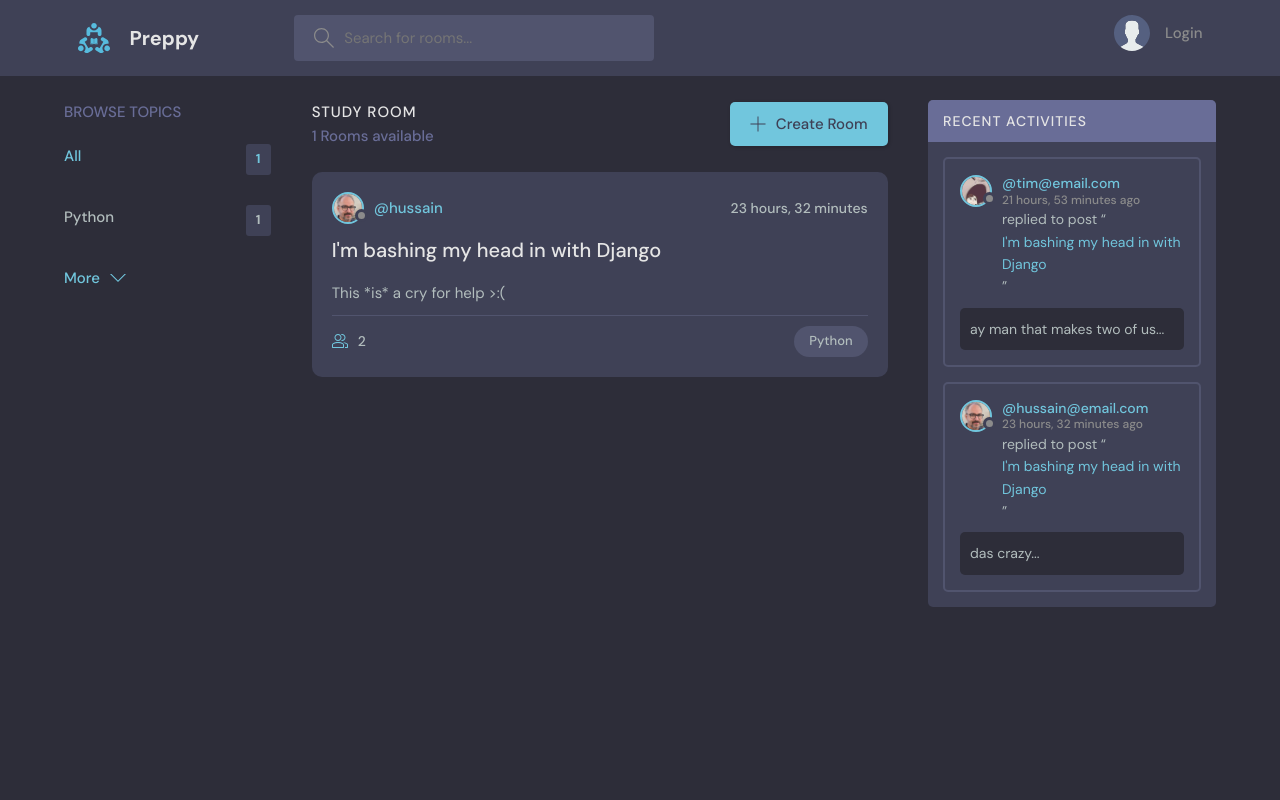
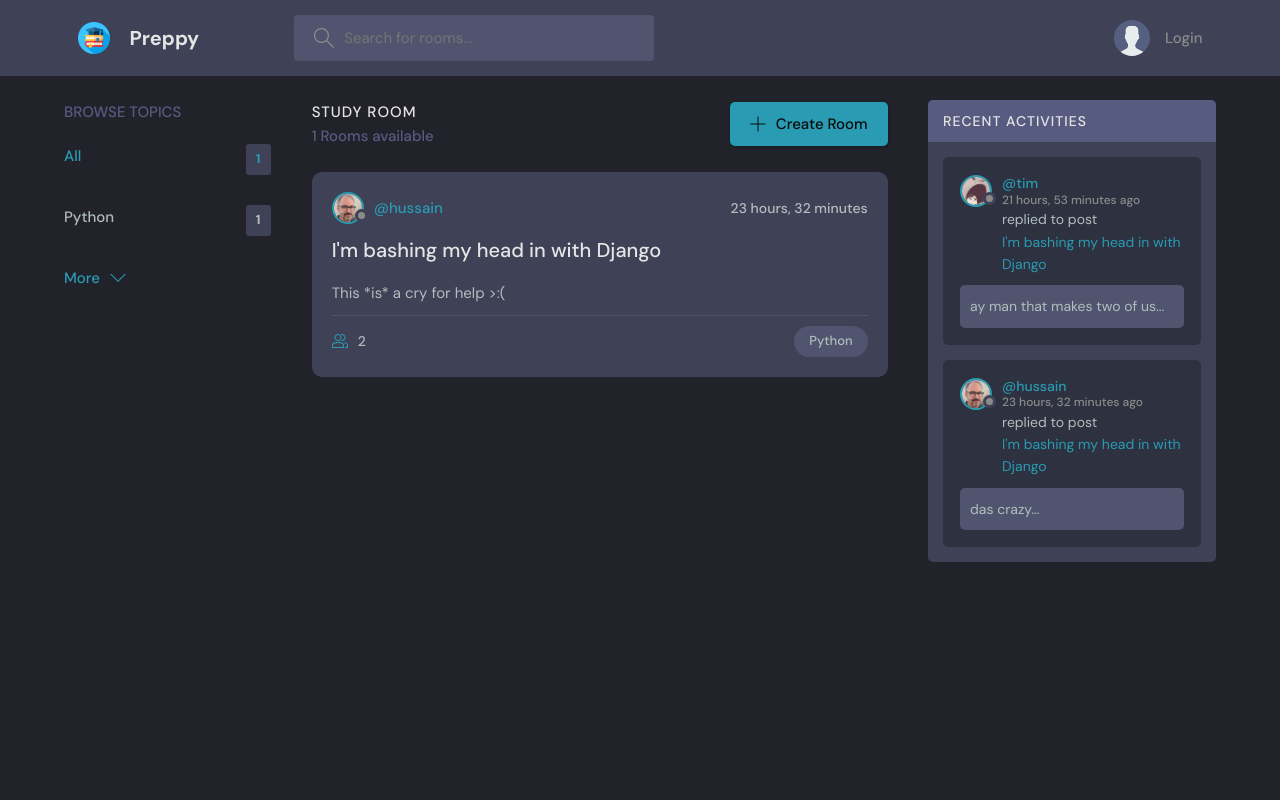
Before and after one commit to cremegon/django-webapp, a Django app: page / in a window 1280 px wide. Run offline with Django 5.2, Linux system fonts and the light colour scheme; data comes from the database, SQL or seed files in the repository; both versions use the stored data as it was after the commit; parts of the project's set-up code (start-up, migrations or seed data) failed here and were passed over.

Commit message:
add: css changes

```diff
--- a/base/templates/base/activity_component.html
+++ b/base/templates/base/activity_component.html
@@ -15,7 +15,7 @@
           <img src="{{message.user.avatar.url}}" />
         </div>
         <p>
-          @{{message.user}}
+          @{{message.user.username}}
           <span>{{message.created|timesince}} ago</span>
         </p>
       </a>
@@ -42,9 +42,9 @@
     </div>
     <div class="activities__boxContent">
       <p>
-        replied to post “<a href="{% url 'room' message.room.id %}"
+        replied to post <a href="{% url 'room' message.room.id %}"
           >{{message.room}}</a
-        >”
+        >
       </p>
       <div class="activities__boxRoomContent">{{message.body}}</div>
     </div>
--- a/base/templates/base/room.html
+++ b/base/templates/base/room.html
@@ -157,10 +157,10 @@
         {% for user in participants%}
         <a href="{% url 'user-profile' user.id %}" class="participant">
           <div class="avatar avatar--medium">
-            <img src="https://randomuser.me/api/portraits/men/37.jpg" />
+            <img src="{{user.avatar.url}}" />
           </div>
           <p>
-            {{user.username}}
+            {{user.name}}
             <span>@{{user.username}}</span>
           </p>
         </a>
--- a/static/styles/style.css
+++ b/static/styles/style.css
@@ -1,15 +1,15 @@
 @import url("https://fonts.googleapis.com/css2?family=DM+Sans:wght@400;500;700&display=swap");
 
 :root {
-  --color-main: #71c6dd;
+  --color-main: #299bb2;
   --color-main-light: #e1f6fb;
   --color-dark: #3f4156;
   --color-dark-medium: #51546e;
-  --color-dark-light: #696d97;
+  --color-dark-light: #585b80;
   --color-light: #e5e5e5;
   --color-gray: #8b8b8b;
   --color-light-gray: #b2bdbd;
-  --color-bg: #2d2d39;
+  --color-bg: #22222b;
   --color-success: #5dd693;
   --color-error: #fc4b0b;
 }
@@ -96,7 +96,7 @@ a {
 
 .btn--main {
   background-color: var(--color-main);
-  color: var(--color-dark);
+  color: rgb(12, 12, 12);
 }
 
 .btn:hover {
@@ -342,6 +342,7 @@ a {
 .header__menu {
   margin-left: auto;
   position: relative;
+  display: flex;
 }
 
 .header__menu a {
@@ -355,6 +356,7 @@ a {
 
 .header__menu img {
   height: 3.6rem;
+  align-self: center;
 }
 
 .header__menu p {
@@ -749,8 +751,9 @@ a {
 .activities__box {
   margin: 1.5rem;
   padding: 1.5rem;
-  border: 2px solid var(--color-dark-medium);
+  border: 2px solid rgb(45, 49, 64);
   border-radius: 5px;
+  background: rgb(45, 49, 64);
 }
 
 .activities__boxHeader p {
@@ -777,7 +780,7 @@ a {
 }
 
 .activities__boxRoomContent {
-  background: var(--color-bg);
+  background: var(--color-dark-medium);
   padding: 1rem;
   border-radius: 5px;
   margin-top: 1rem;
--- a/templates/navbar.html
+++ b/templates/navbar.html
@@ -3,7 +3,7 @@
 <header class="header header--loggedIn">
   <div class="container">
     <a href="{% url 'home' %}" class="header__logo">
-      <img src="{% static 'images/logo.svg' %}" />
+      <img src="{% static 'images/studying.png' %}" />
       <h1>Preppy</h1>
     </a>
     <form class="header__search" method="GET" action="{% url 'home' %}">
```
Also changed, not shown: db.sqlite3, static/images/studying.png (added).
